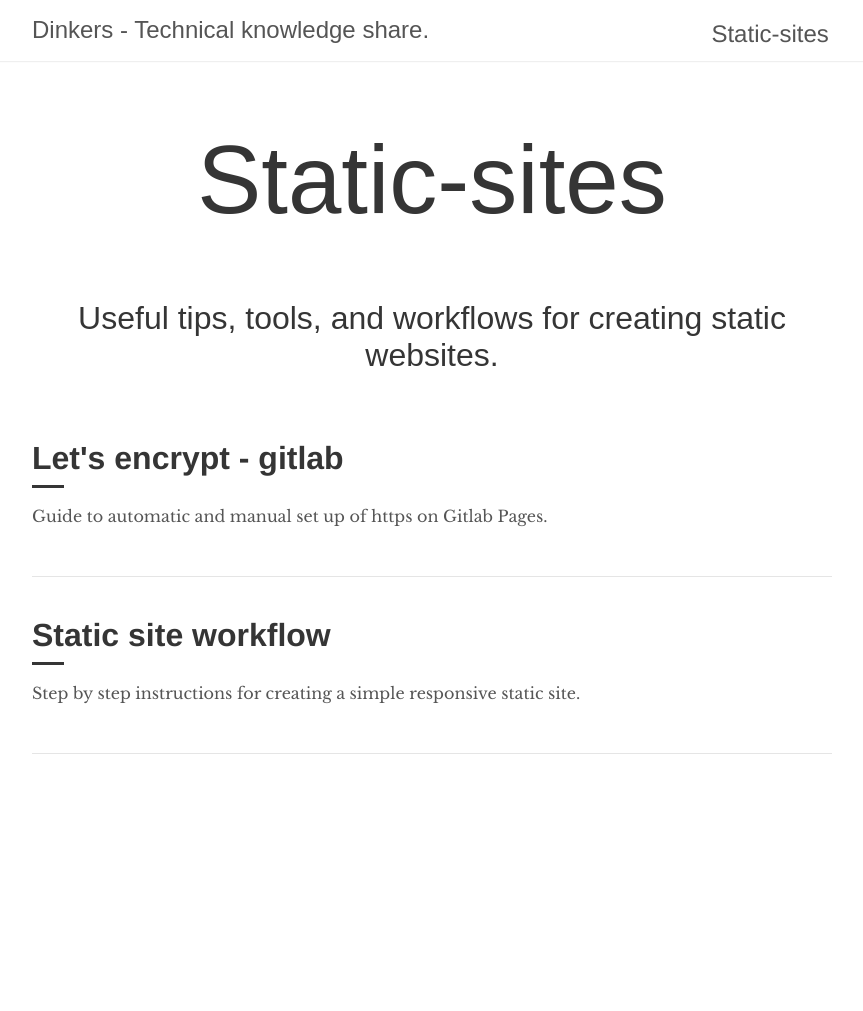
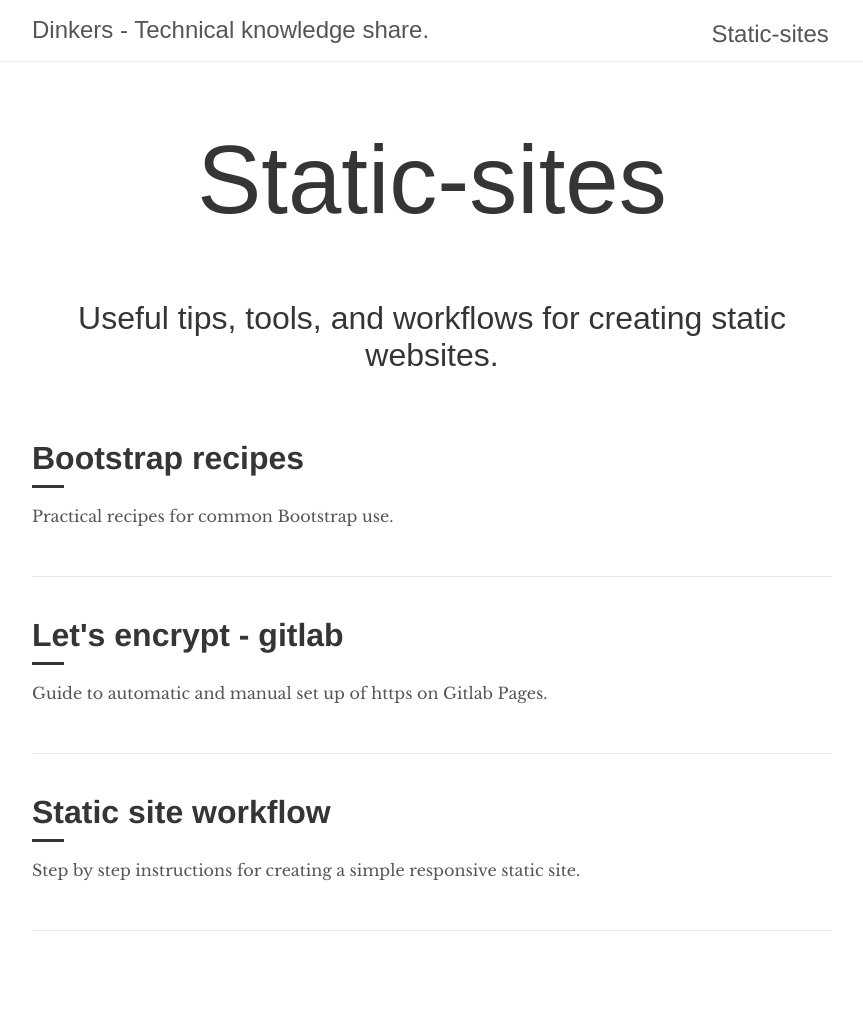
Before and after one commit to RobertDickens/dinkers.github.io, a Jekyll site: the page built from _static-sites/index.html, in a window 1280 px wide. Shown: the whole page, without its empty margins (208-1071 px from the left). Built offline with Jekyll 4.4.1, drawn with Linux system fonts in a browser that asks for light colours; some web fonts are replaced; before the commit the page ends 900 px from its top, so only the background shows below that.

Commit message:
Updated bootstrap recipes

````diff
--- a/_static-sites/bootstrap_recipes.md
+++ b/_static-sites/bootstrap_recipes.md
@@ -1,3 +1,9 @@
+---
+layout: post
+title:  "Bootstrap recipes"
+description: "Practical recipes for common Bootstrap use."
+---
+
 ## Single column responsive
 
 ```html
````
